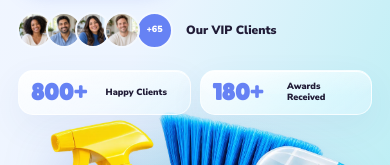
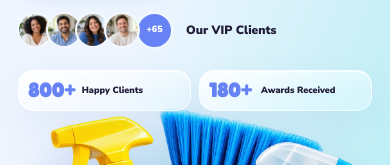
Before and after one commit to leo50978/mimicleanig, a plain HTML site: page index.html in a window 390 px wide. Shown: the part 438-603 px from the top of the page. Drawn offline with nearby package versions, Linux system fonts and the light colour scheme.

Commit message:
Improve hero statistic spacing on small screens

```diff
--- a/index.html
+++ b/index.html
@@ -77,10 +77,10 @@
     .client-faces span:nth-child(3) { background: #ffdbb5; }
     .client-faces span:nth-child(4) { background: #d7d1ff; }
     .client-faces span:last-child { width: 37px; height: 37px; background: var(--blue); color: #fff; font-size: 9px; }
-    .hero-stats { display: flex; gap: 15px; margin-top: 21px; }
-    .hero-stat { min-width: 150px; padding: 10px 17px; border-radius: 15px; display: flex; align-items: center; gap: 7px; background: #fff; box-shadow: 0 12px 35px #3b5cae10; }
-    .hero-stat strong { display: inline-block; min-width: 4.6ch; color: var(--blue); font: 700 26px/1 var(--display); font-variant-numeric: tabular-nums; white-space: nowrap; }
-    .hero-stat span { max-width: 72px; font-size: 10px; font-weight: 900; line-height: 1.2; }
+    .hero-stats { display: grid; grid-template-columns: repeat(2, minmax(0, 1fr)); width: min(100%, 380px); gap: 10px; margin-top: 21px; }
+    .hero-stat { min-width: 0; padding: 10px 12px; border-radius: 15px; display: flex; align-items: center; gap: 9px; background: #fff; box-shadow: 0 12px 35px #3b5cae10; }
+    .hero-stat strong { display: inline-block; flex: none; min-width: 4.1ch; color: var(--blue); font: 700 25px/1 var(--display); font-variant-numeric: tabular-nums; white-space: nowrap; }
+    .hero-stat span { flex: 1; min-width: 0; max-width: none; font-size: 10px; font-weight: 900; line-height: 1.2; white-space: nowrap; }
     .hero-art { position: relative; align-self: stretch; display: grid; place-items: center; min-width: 0; margin: -10px -47px -46px -28px; }
     .hero-art:before { content: ''; position: absolute; width: min(95%, 525px); aspect-ratio: 1; top: 12%; right: -1%; border-radius: 50%; background: radial-gradient(circle, #baf6f5a6 0 33%, #ffffff00 70%); }
     .hero-kit { position: relative; z-index: 1; width: min(125%, 615px); max-height: 590px; object-fit: contain; filter: drop-shadow(0 28px 25px #274ab348); }
@@ -299,9 +299,9 @@
       .nav-links { padding-inline: 15px; border-radius: 23px 0 0 23px; }
       .menu-close { margin-bottom: 22px; }
       .hero-ctas { gap: 12px; }
-      .hero-stats { gap: 9px; }
-      .hero-stat { min-width: 0; flex: 1; padding: 10px 12px; }
-      .hero-stat strong { font-size: 23px; }
+      .hero-stats { gap: 8px; }
+      .hero-stat { padding: 10px 9px; gap: 6px; }
+      .hero-stat strong { min-width: 3.7ch; font-size: clamp(18px, 5vw, 21px); }
       .hero-stat span { font-size: 9px; }
       .client-proof { margin-top: 26px; }
       .hero-art { min-height: 310px; }
```
